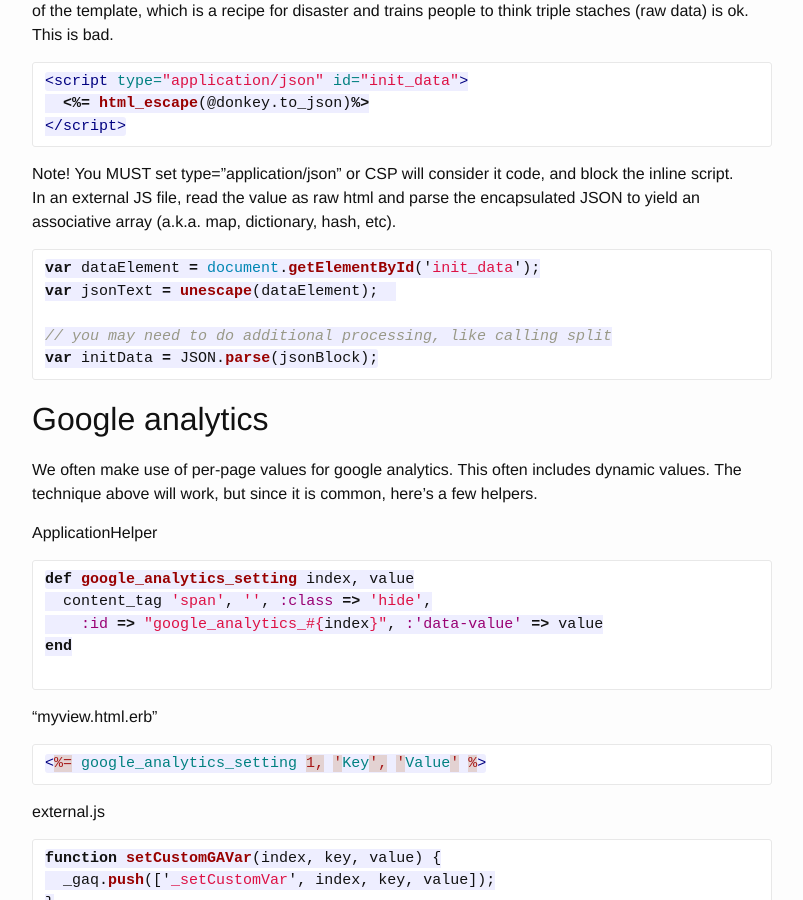
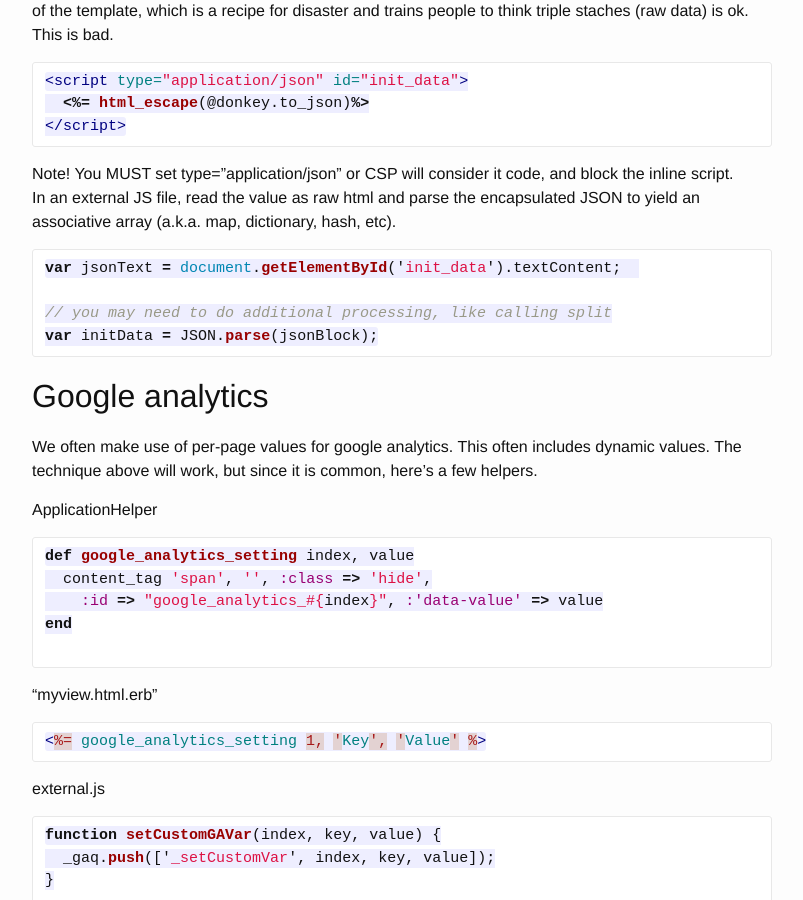
Before and after one commit to oreoshake/oreoshake.github.io, a Jekyll site: the page built from _posts/2013-01-13-removing-inline-js-for-csp.md, in a window 1280 px wide and 900 px high, scrolled down 1454 px. Shown: the whole window, without its empty margins (238-1041 px from the left). Built offline with Jekyll 4.4.1, drawn with Linux system fonts in a browser that asks for light colours.

Commit message:
Update correct way of retrieving data from script json blocks

````diff
--- a/_posts/2013-01-13-removing-inline-js-for-csp.md
+++ b/_posts/2013-01-13-removing-inline-js-for-csp.md
@@ -53,8 +53,7 @@ Note! You MUST set type="application/json" or CSP will consider it code, and blo
 In an external JS file, read the value as raw html and parse the encapsulated JSON to yield an associative array (a.k.a. map, dictionary, hash, etc).
 
 ```js
-var dataElement = document.getElementById('init_data');
-var jsonText = unescape(dataElement);
+var jsonText = document.getElementById('init_data').textContent;
 
 // you may need to do additional processing, like calling split
 var initData = JSON.parse(jsonBlock);
````
